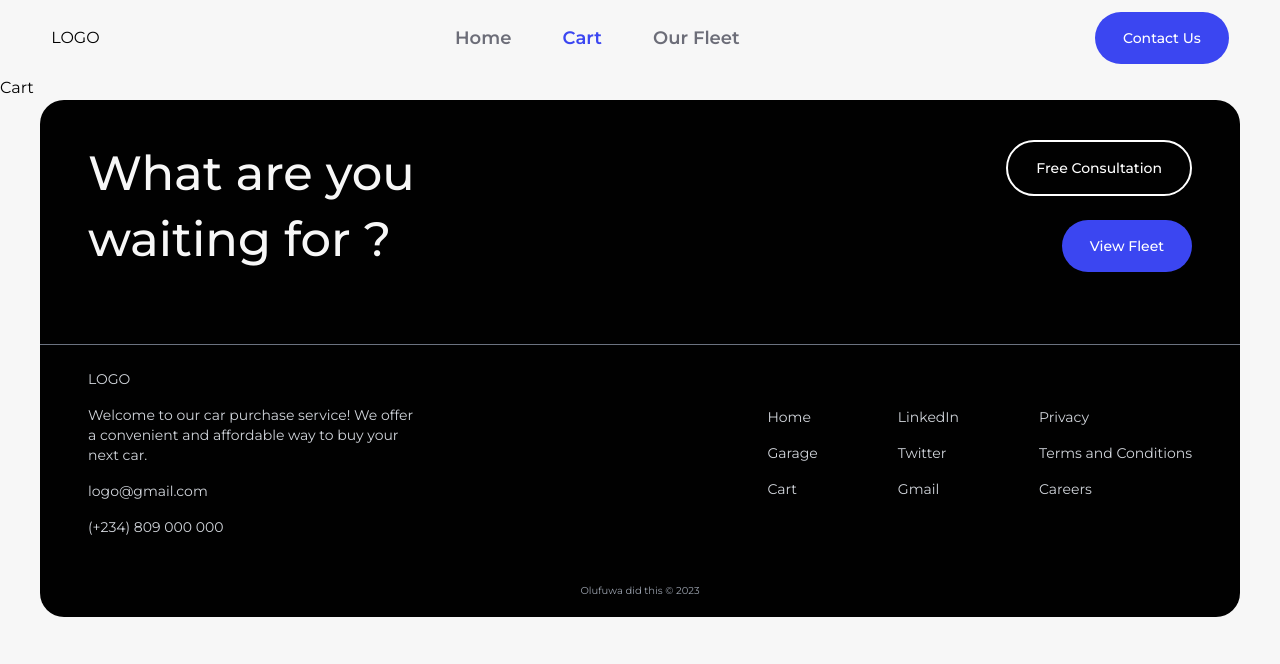
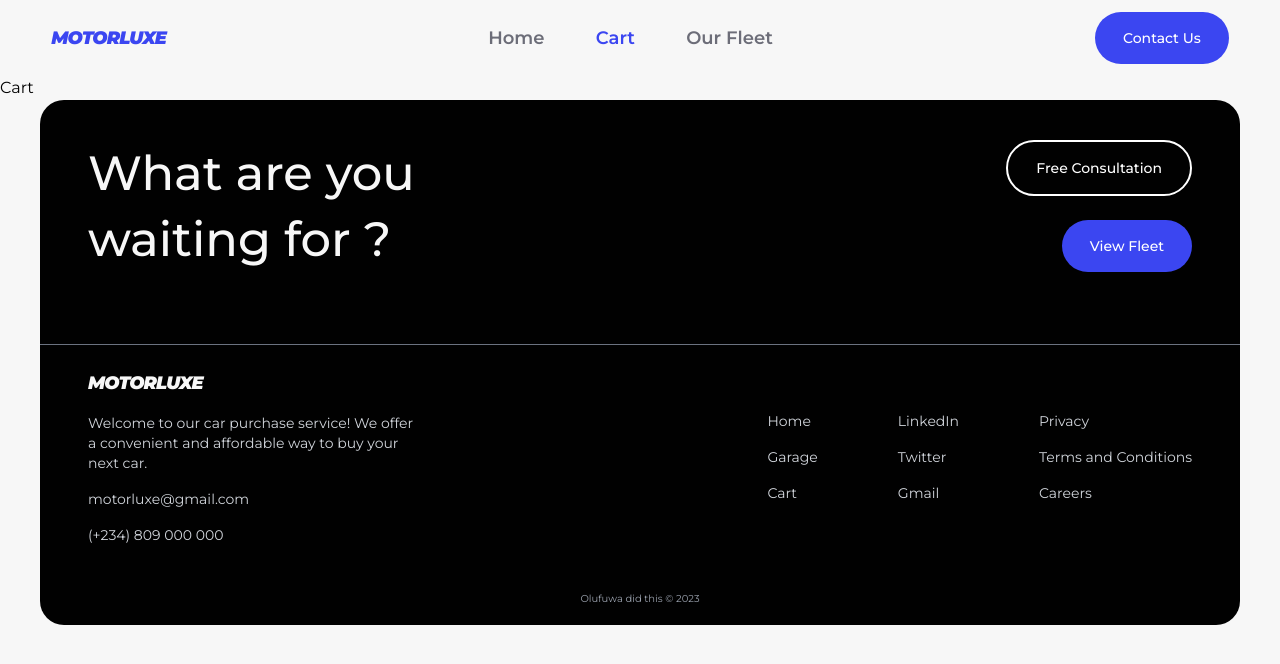
Before and after one commit to DavOlufuwa/cars-ts, a React (Vite) app: page /cart in a window 1280 px wide. Shown: the top 664 px of the page. Built offline with nearby package versions, Linux system fonts and the light colour scheme.

Commit message:
Added a logo to the website

```diff
--- a/src/components/Footer.tsx
+++ b/src/components/Footer.tsx
@@ -16,13 +16,17 @@ const Footer = () => {
       </section>
       <section className="text-gray-300 sm:text-sm  p-6 flex flex-col gap-10 sm:flex-row sm:justify-between sm:px-12 ">
         <div className="flex flex-col gap-4 text-sm sm:w-[30%] ">
-          <div>LOGO</div>
+          <div>
+            <Link to="" className='flex tracking-tighter items-center min-w-max text-bg-grays font-[900] italic uppercase text-lg'>
+              MotorLuxe
+            </Link>
+          </div>
           <div>
             Welcome to our car purchase service!
             We offer a <span>convenient</span> and <span>affordable</span> way to buy your next car.
           </div>
           <div>
-            logo@gmail.com
+            motorluxe@gmail.com
           </div>
           <div>
             (+234) 809 000 000
--- a/src/components/NavBar.tsx
+++ b/src/components/NavBar.tsx
@@ -1,5 +1,6 @@
 import Menu from '/menu.svg'
 import Close from '/close.svg'
+
 import { Link, NavLink } from "react-router-dom"
 import { useState } from 'react'
 
@@ -25,8 +26,8 @@ const NavBar = () => {
     <header className="pb-3 md:py-3 pt-4">
       <nav className="flex justify-between items-center w-[92%] mx-auto" >
         <div className='z-50'>
-          <Link to="" className='flex items-center min-w-max'>
-            <div>LOGO</div>
+          <Link to="" className='flex items-center tracking-tighter min-w-max text-purple font-[900] italic uppercase text-lg'>
+            MotorLuxe
           </Link>
         </div>
         <div className={`nav-link-container duration-300 absolute min-h-screen left-0 top-[-100%] w-full flex items-center px-16 md:px-5 md:static md:min-h-max md:w-auto ${menuOpen && 'top-[0%] z-40 bg-bg-grays'}`}>
--- a/src/index.css
+++ b/src/index.css
@@ -31,7 +31,7 @@
   }
 
   .button-filled{
-    @apply text-sm font-medium bg-purple text-white py-4 px-7 rounded-full cursor-pointer duration-200 hover:bg-bg-grays hover:text-purple hover:ring-2 hover:ring-inset hover:ring-purple;
+    @apply text-sm font-medium bg-purple text-white py-4 px-7 rounded-full cursor-pointer duration-200 hover:bg-transparent hover:text-purple hover:ring-2 hover:ring-inset hover:ring-purple;
   }
 
   .button-outlined{
--- a/src/pages/Home.tsx
+++ b/src/pages/Home.tsx
@@ -130,8 +130,8 @@ const Home = () => {
           <img src={Carfront} alt='toyota rav 4 2021' data-aos="fade-right"  data-aos-easing="linear" data-aos-duration="900"/>
         </div>
         <div className='lg:w-[50%]'>
-          <div className='mb-8 font-semibold text-3xl md:text-4xl'>
-            Why Choose us ?
+          <div className='mb-8 font-semibold text-2xl sm:text-3xl md:text-4xl'>
+            Why Choose <span data-aos="fade-down" data-aos-easing="ease-in-out" data-aos-duration="700" className='uppercase font-black text-purple italic tracking-tighter'>motorluxe</span> ?
           </div>
           <div className='flex flex-col gap-10' data-aos="zoom-in-down">
             <div>
@@ -163,8 +163,8 @@ const Home = () => {
       </section>
       <section className='min-h-screen mb-16  px-4 sm:px-10 xl:px-24 pt-16 md:flex lg:gap-24 xl:justify-between xl:items-center'>
         <div className='lg:w-[50%]'>
-          <div className='mb-8 font-semibold text-3xl md:text-4xl'>
-            How to purchase a car from us ?
+          <div className='mb-8 font-semibold text-2xl sm:text-3xl md:text-4xl'>
+            How to purchase a car from <span data-aos="fade-down" data-aos-easing="ease-in-out" data-aos-duration="700" className='uppercase font-black text-purple italic tracking-tighter'>motorluxe</span> ?
           </div>
           <div className='flex flex-col gap-10' data-aos="zoom-in-up">
             <div>
```
